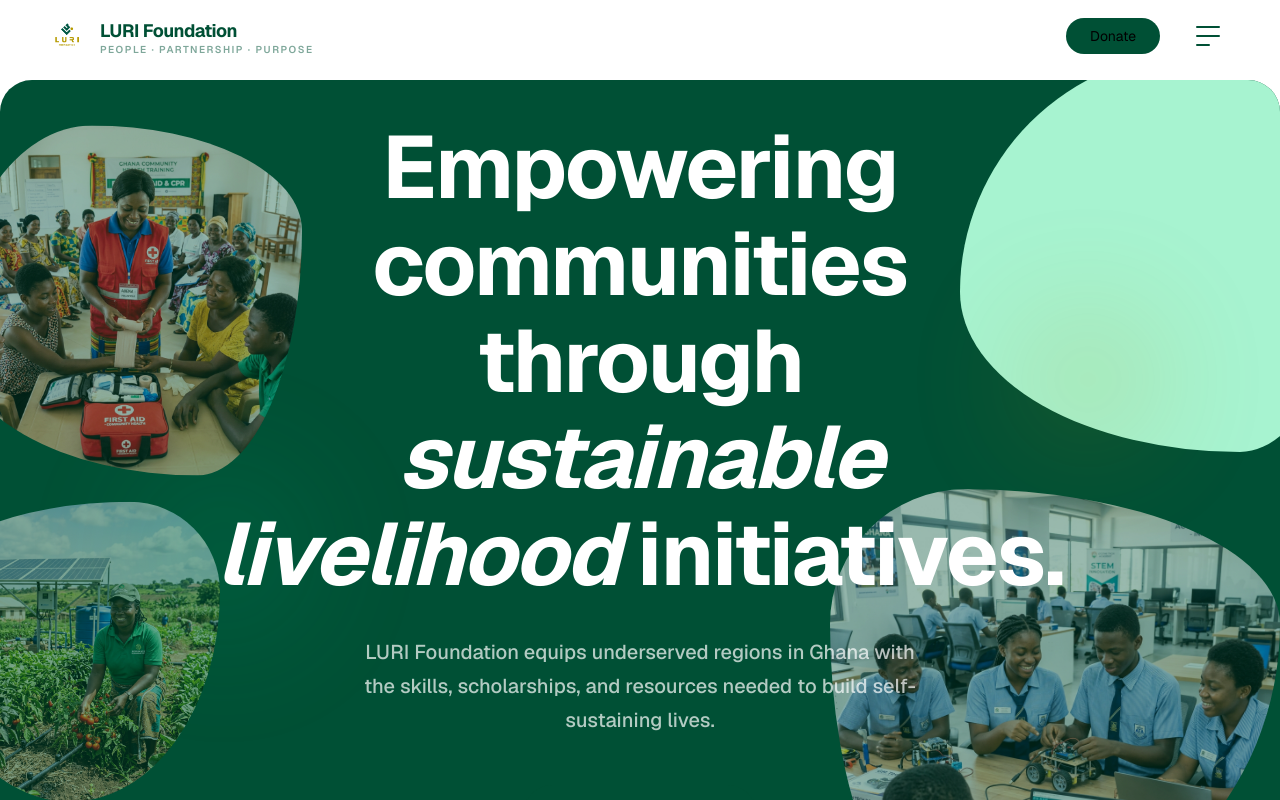
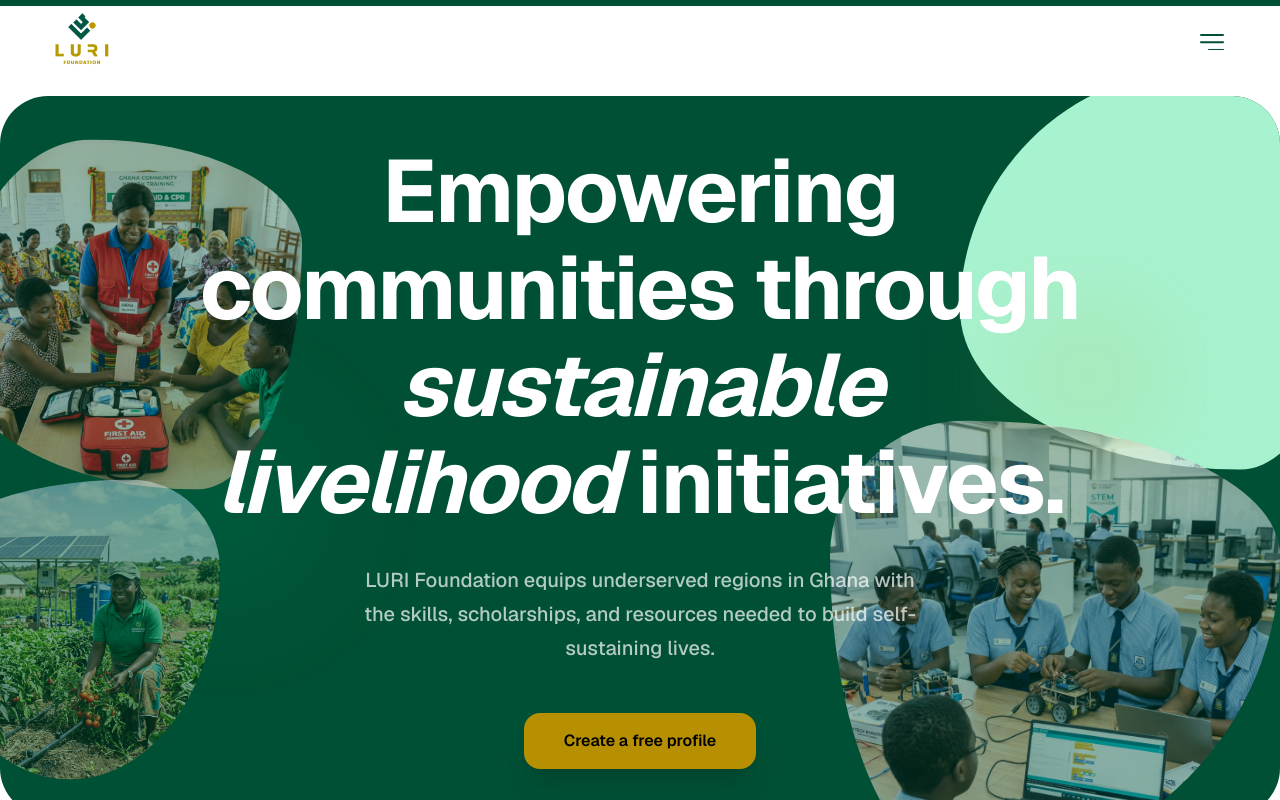
Before and after one commit to Ben-Genius/luri-foundation-site, a Next.js app: page / in a window 1280 px wide. Shown: the top 800 px of the page. Built offline with nearby package versions, Linux system fonts and the light colour scheme.

Commit message:
refactor: simplify layout headers, update hero styling, and improve button component utility

```diff
--- a/src/components/motion/RippleButton.tsx
+++ b/src/components/motion/RippleButton.tsx
@@ -3,6 +3,12 @@
 import { useState, type MouseEvent, type ReactNode } from "react";
 import { motion, AnimatePresence } from "framer-motion";
 import Link from "next/link";
+import { twMerge } from "tailwind-merge";
+import { clsx, type ClassValue } from "clsx";
+
+function cn(...inputs: ClassValue[]) {
+  return twMerge(clsx(inputs));
+}
 
 interface Ripple {
   id: number;
@@ -23,7 +29,7 @@
 }
 
 const variantStyles: Record<NonNullable<RippleButtonProps["variant"]>, string> = {
-  primary: "bg-[var(--accent)] text-[var(--ink)] hover:bg-amber-300",
+  primary: "bg-amber-400 text-ink hover:bg-amber-300",
   secondary: "bg-[var(--primary)] text-white hover:bg-[var(--primary-dark)]",
   ghost: "border-2 border-white/40 text-white hover:border-white/80",
   coral: "bg-[var(--coral)] text-white hover:bg-coral-400",
@@ -57,7 +63,12 @@
   }
 
   const content = label ?? children;
-  const base = `relative overflow-hidden rounded-full transition-colors duration-200 inline-flex items-center justify-center gap-2 cursor-pointer select-none ${variantStyles[variant]} ${sizeStyles[size]} ${className}`;
+  const base = cn(
+    "relative overflow-hidden rounded-full transition-colors duration-200 inline-flex items-center justify-center gap-2 cursor-pointer select-none",
+    variantStyles[variant],
+    sizeStyles[size],
+    className
+  );
 
   if (href) {
     return (
--- a/src/components/sections/HomeHero.tsx
+++ b/src/components/sections/HomeHero.tsx
@@ -8,7 +8,7 @@
 
 export function HomeHero() {
   return (
-    <section className="relative flex min-h-screen max-w-[105rem] mx-auto flex-col items-center justify-center overflow-hidden bg-[var(--primary)] my-20 px-40  rounded-4xl">
+    <section className="relative flex h-[90vh] min-h-[700px] max-w-[105rem] my-24 mx-auto flex-col items-center justify-center overflow-hidden bg-[var(--primary)] my-12 px-6 md:px-20 rounded-3xl md:rounded-[3rem]">
       {/* ── Organic Blobs / Image Masks — Image 3 style ── */}
       <div className="absolute inset-0 pointer-events-none select-none">
         {/* Top Left Blob */}
@@ -81,7 +81,7 @@
           </p>
 
           <div className="flex flex-wrap items-center justify-center gap-6">
-            <RippleButton href="/get-involved/donate" variant="secondary" size="lg" className="rounded-full px-10 shadow-xl shadow-black/10">
+            <RippleButton href="/get-involved/donate" variant="primary" size="lg" className="rounded-lg text-white px-10 shadow-xl shadow-black/10">
               Create a free profile
             </RippleButton>
           </div>
--- a/src/components/sections/SiteShell.tsx
+++ b/src/components/sections/SiteShell.tsx
@@ -35,16 +35,8 @@
 
 export function SiteShell({ children }: { children: ReactNode }) {
   const pathname = usePathname();
-  const [scrolled, setScrolled] = useState(false);
   const [menuOpen, setMenuOpen] = useState(false);
   const [openSub, setOpenSub] = useState<string | null>(null);
-  const isHome = pathname === "/";
-
-  useEffect(() => {
-    const onScroll = () => setScrolled(window.scrollY > 60);
-    window.addEventListener("scroll", onScroll, { passive: true });
-    return () => window.removeEventListener("scroll", onScroll);
-  }, []);
 
   useEffect(() => {
     setMenuOpen(false);
@@ -55,78 +47,51 @@
     return () => { document.body.style.overflow = ""; };
   }, [menuOpen]);
 
-  const transparent = isHome && !scrolled;
-
   return (
-    <div className="flex min-h-screen flex-col">
+    <div className="flex  min-h-screen flex-col">
       {/* ── Header ── */}
       <motion.header
-        className={`fixed inset-x-0 top-0 z-50 transition-all duration-300 ${
-          scrolled
-            ? "border-b border-[var(--primary)]/10 bg-[var(--background)]/95 shadow-sm backdrop-blur-md"
-            : isHome
-            ? "bg-transparent"
-            : "bg-[var(--background)]/95 backdrop-blur-md border-b border-[var(--primary)]/10"
-        }`}
+        className="fixed inset-x-0 top-0 z-50 border-[var(--primary)]/5 bg-[var(--background)]/90 backdrop-blur-md"
         initial={false}
       >
+        {/* Top accent bar */}
+        <div className="h-1.5 w-full bg-[var(--primary)]" />
         <div className="container-luri flex h-16 items-center justify-between md:h-18">
           {/* Logo */}
-          <Link href="/" className="flex items-center gap-3 group">
-            <div className="relative h-10 w-10 overflow-hidden rounded-lg bg-white p-1">
-              <img src="/images/logo.png" alt="LURI Logo" className="h-full w-full object-contain" />
-            </div>
-            <div className="flex flex-col leading-none">
-              <span
-                className="text-lg font-bold tracking-tight text-[var(--primary)]"
-                style={{ fontFamily: "var(--font-display), system-ui, sans-serif" }}
-              >
-                LURI Foundation
-              </span>
-              <span className="text-[10px] font-semibold tracking-[0.15em] uppercase text-[var(--primary)]/50">
-                People · Partnership · Purpose
-              </span>
-            </div>
+          <Link href="/" className="flex items-center gap-2 group">
+            <img src="/images/logo.png" alt="LURI Logo" className="h-16 w-auto object-contain" />
           </Link>
 
 
-          {/* Right CTAs - Hamburger only for minimal look */}
-          <div className="flex items-center gap-6">
-            <div className="hidden md:block">
-              <RippleButton href="/get-involved/donate" variant="secondary" size="sm" className="rounded-full px-6">
-                Donate
-              </RippleButton>
-            </div>
-
-            {/* Hamburger - Raygan style */}
+          {/* Right side - Hamburger only */}
+          <div className="flex items-center">
             <button
               onClick={() => setMenuOpen((v) => !v)}
               aria-label="Toggle menu"
-              className="group flex h-12 w-12 flex-col items-center justify-center gap-1.5 rounded-full transition-all hover:bg-[var(--primary)]/5"
+              className="group flex h-10 w-10 flex-col items-center justify-center gap-1.5 transition-all"
             >
-              <div className="relative h-5 w-6">
+              <div className="relative h-4 w-6">
                 <motion.span
                   animate={{
                     rotate: menuOpen ? 45 : 0,
-                    y: menuOpen ? 9 : 0,
-                    width: menuOpen ? "100%" : "100%"
+                    y: menuOpen ? 7 : 0,
                   }}
-                  className="absolute top-0 left-0 block h-[2px] bg-[var(--primary)] rounded-full"
+                  className="absolute top-0 left-0 block h-[1.5px] w-full bg-[var(--primary)] rounded-full"
                 />
                 <motion.span
                   animate={{
                     opacity: menuOpen ? 0 : 1,
                     scaleX: menuOpen ? 0 : 1
                   }}
-                  className="absolute top-1/2 left-0 block h-[2px] w-full bg-[var(--primary)] rounded-full -translate-y-1/2"
+                  className="absolute top-1/2 left-0 block h-[1.5px] w-full bg-[var(--primary)] rounded-full -translate-y-1/2"
                 />
                 <motion.span
                   animate={{
                     rotate: menuOpen ? -45 : 0,
-                    y: menuOpen ? -9 : 0,
-                    width: menuOpen ? "100%" : "60%"
+                    y: menuOpen ? -7 : 0,
+                    width: menuOpen ? "100%" : "65%"
                   }}
-                  className="absolute bottom-0 left-0 block h-[2px] bg-[var(--primary)] rounded-full"
+                  className="absolute bottom-0 right-0 block h-[1.5px] bg-[var(--primary)] rounded-full"
                 />
               </div>
             </button>
@@ -147,8 +112,7 @@
             {/* Overlay Header */}
             <div className="container-luri flex h-16 items-center justify-between md:h-18">
               <Link href="/" className="flex items-center gap-3" onClick={() => setMenuOpen(false)}>
-                <img src="/images/logo.png" alt="Logo" className="h-10 w-10" />
-                <span className="text-lg font-bold text-[var(--primary)]">LURI Foundation</span>
+                <img src="/images/logo.png" alt="Logo" className="h-16 w-auto object-contain" />
               </Link>
               <button
                 onClick={() => setMenuOpen(false)}
```
